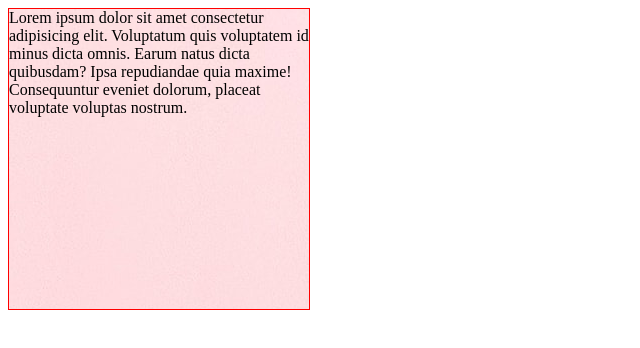
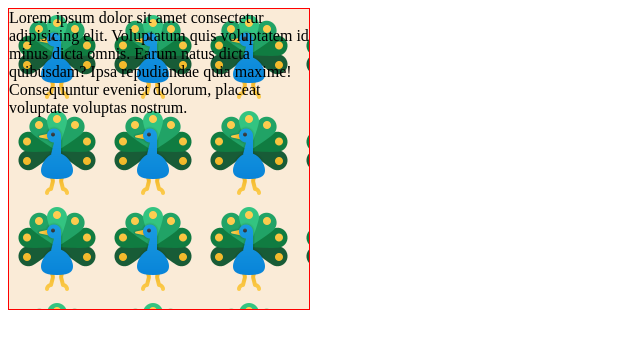
Before and after one commit to anilbeter/css23, a plain HTML site: page Working with BG/index.html in a window 1280 px wide. Shown: the whole page, without its empty margins (0-640 px from the left). Drawn offline with Linux system fonts and the light colour scheme.

Commit message:
use bg-color and bg-img at the same time

```diff
--- a/Working with BG/app.css
+++ b/Working with BG/app.css
@@ -2,11 +2,12 @@
   border: 1px solid red;
   height: 300px;
   width: 300px;
-  background-color: magenta;
   /*
   I can load image via url/online host:
 
   background-image: url("https: //images.unsplash.com/photo-1693643449342-9effd3c4ba32?ixlib=rb-4.0.3&ixid=M3wxMjA3fDB8MHxwaG90by1wYWdlfHx8fGVufDB8fHx8fA%3D%3D&auto=format&fit=crop&w=435&q=80")
   */
-  background-image: url("images/food.jpg");
+  background-image: url("images/peacock.png");
+  background-color: antiquewhite;
+  /* I can see antiquewhite background color cuz peacock is transparant/bgless.png photo */
 }
```
